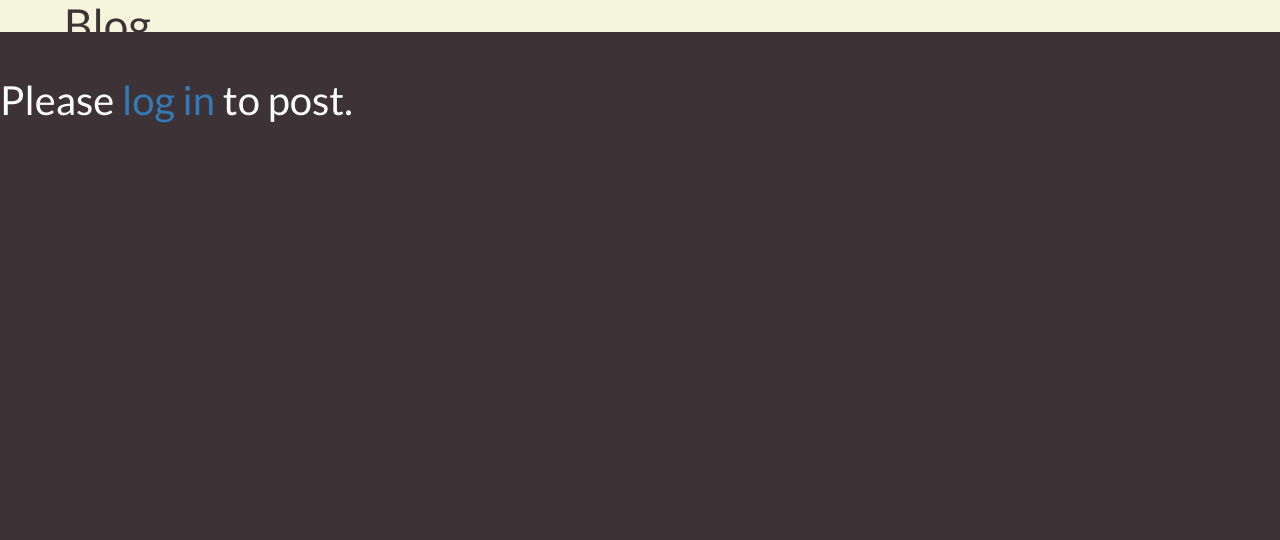
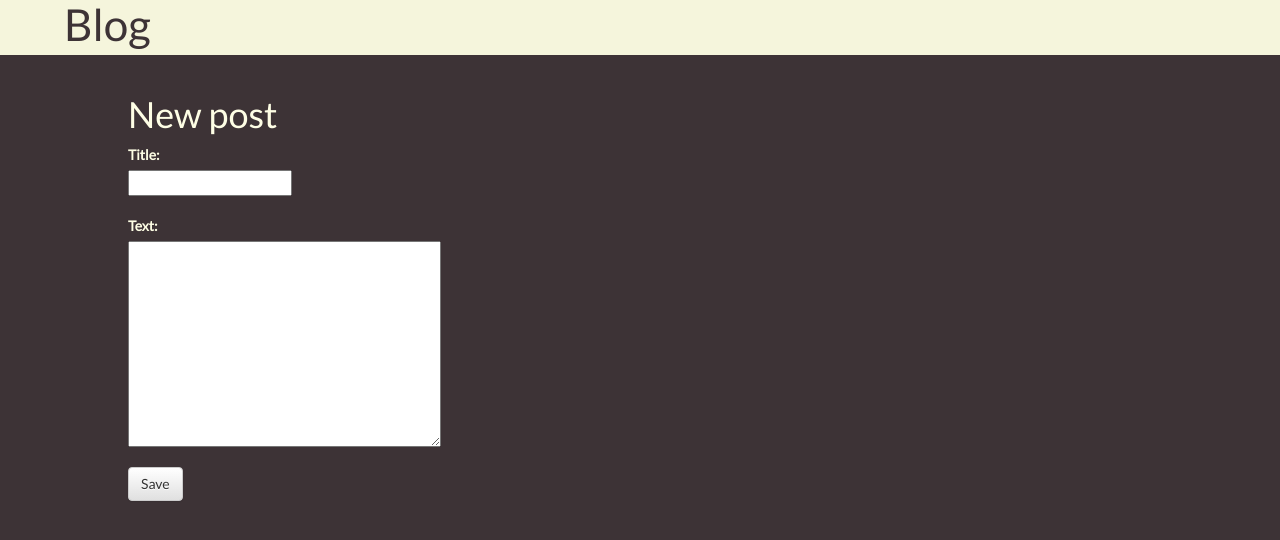
Before and after one commit to ferrarif3/django-blog, a Django app: template blog/templates/newpost.html in a window 1280 px wide. Shown: the top 540 px of the page. Run offline with Django 3.2, Linux system fonts and the light colour scheme; the template is opened without the code that fills it: values that come from a table or form of the project are taken from there, others are empty; some libraries are stand-ins or nearby versions.

Commit message:
Added new post feature

```diff
--- a/blog/static/styles.css
+++ b/blog/static/styles.css
@@ -7,7 +7,14 @@ body{
     background-color: beige;
     padding-left: 0px;
     width: 100%;
-    height: 4%;
+    height: 55px;
+}
+
+.top-menu{
+    font-family: 'Lato', sans-serif;
+    float:  right;
+    font-size:  20px;
+    line-height: 2.4;
 }
 
 #title{
@@ -19,16 +26,22 @@ body{
 }
 
 p{
-    color: white;
+    color: #fefee5;
 }
 
 #ptext{
     margin-left: 2%;
+    color: #fefee5;
 }
 
 .date{
     font-family: 'Lato', sans-serif;
     color: #fefee5;
+}
+
+#detail{
+    margin-top: 40px;
+    margin-left: 10%;
 }
 
 #titleDetail{
@@ -43,3 +56,13 @@ p{
     margin-left: 5%;
     color: #fefee5;
 }
+
+#newpostdiv{
+    margin-top: 40px;
+    margin-left: 10%;
+}
+
+#newpostt{
+    font-family: 'Lato', sans-serif;
+    color: #fefee5;
+}
--- a/blog/templates/base.html
+++ b/blog/templates/base.html
@@ -11,7 +11,7 @@
 </head>
 <body>
     <div id="header">
-        <h1 id="title">Blog</h1>
+        <h1 id="title"><a style="color: #3d3336;" href="{% url 'home' %}">Blog</a></h1>
     </div>
 
     {% block content %}
--- a/blog/templates/newpost.html
+++ b/blog/templates/newpost.html
@@ -1,14 +1,13 @@
 {% extends 'base.html' %}
 
 {% block content %}
-    <div class="newpostwrapper">
-        {% if user.is_authenticated %}
+    <div id="newpostdiv">
         <h1 id="newpostt">New post</h1>
 
-            <form method="POST">{% csrf_token %}
+        <form method="POST" class="post-form">{% csrf_token %}
             <div class="form-group">
                 {% for field in form %}
-                        <div style="color: #fefee5; font-size: 20px;">
+                    <div class="field" style="color: #fefee5;">
                         {{ field.label_tag }}
                         <div style="color: #000;">
                             {{ field }}
@@ -16,13 +15,8 @@
                     </div>
                     <br>
                 {% endfor %}
-                    <button type="submit" class="btn btn-outline-light" id="btnlogin">Post</button>
+                <button type="submit" class="save btn btn-default">Save</button>
             </div>
         </form>
-        {% endif %}
-
-        {% if not user.is_authenticated %}
-            <p style="font-size: 40px;margin-top: 40px;">Please <a href="{% url 'login' %}">log in</a> to post.</p>
-        {% endif %}
     </div>
 {% endblock content %}
--- a/blog/templates/postlist.html
+++ b/blog/templates/postlist.html
@@ -1,6 +1,8 @@
 {% extends 'base.html' %}
 
 {% block content %}
+<a href="{% url 'post_new' %}" class="top-menu" style="font-family:'Lato', sans-serif;float:right;font-size:20px;line-height:2.4;margin-right: 10px;"><span class="glyphicon glyphicon-plus"></span> Add new post</a>
+
 <div class="content container">
     <div class="row">
         <div class="col-sm-6 col-md-6 col-lg-6">>
--- a/blog/urls.py
+++ b/blog/urls.py
@@ -3,5 +3,6 @@ from . import views
 
 urlpatterns = [
     path('', views.home, name='home'),
-    path('post/<int:pk>/', views.postdetail, name='postdetail')
+    path('post/<int:pk>/', views.postdetail, name='postdetail'),
+    path('post/new/', views.newpost, name='post_new'),
 ]
```
Also changed, not shown: blog/templates/postdetail.html (+7 -9 lines), blog/views.py (+16 -1 lines), blog/forms.py (line endings or trailing spaces). Lines whose indentation alone changed are shown as unchanged.
